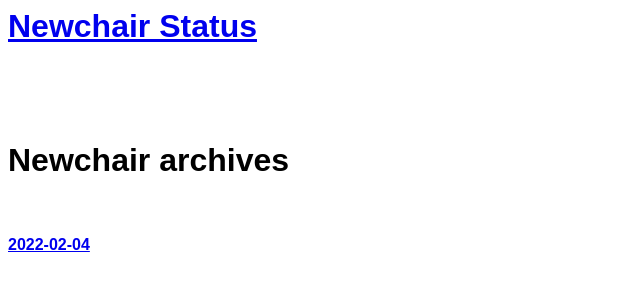
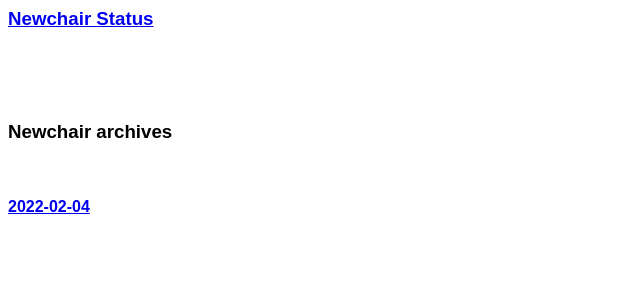
Before and after one commit to forevertoocat/newchair, a plain HTML site: page index.html in a window 1280 px wide. Shown: the whole page, without its empty margins (0-640 px from the left). Drawn offline with Linux system fonts and the light colour scheme.

Commit message:
Update index.html

```diff
--- a/index.html
+++ b/index.html
@@ -3,10 +3,10 @@
   font-family: Sans-Serif;
 }
 </style>
-<a href="https://stats.uptimerobot.com/w2xQDIvZ7g"><h1>Newchair Status</h1></a>
+<a href="https://stats.uptimerobot.com/w2xQDIvZ7g"><h3>Newchair Status</h3></a>
 <br><br><br>
 
-<h1>Newchair archives</h1>
+<h3>Newchair archives</h3>
 <br>
 <br>
 <a href="https://drive.google.com/file/d/1XabrwMRErAlQFhSlBYZ08w5rofOllV1h/view?usp=sharing"><b>2022-02-04</b></a>
```
